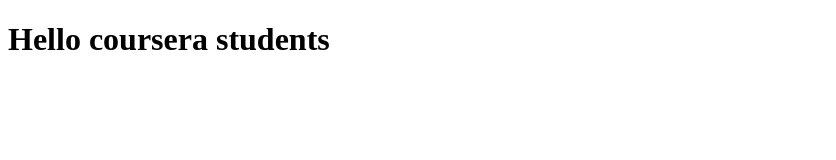
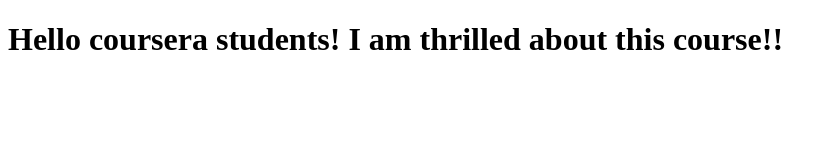
Before and after one commit to potatolianyi/coursera_test, a plain HTML site: page index.html in a window 1280 px wide. Shown: the whole page, without its empty margins (0-836 px from the left). Drawn offline with Linux system fonts and the light colour scheme.

Commit message:
Next version of web file

```diff
--- a/index.html
+++ b/index.html
@@ -5,6 +5,6 @@
     <title>Hello Coursera</title>
   </head>
   <body>
-    <h1>Hello coursera students</h1>
+    <h1>Hello coursera students!  I am thrilled about this course!! </h1>
   </body>
 </html>
```
